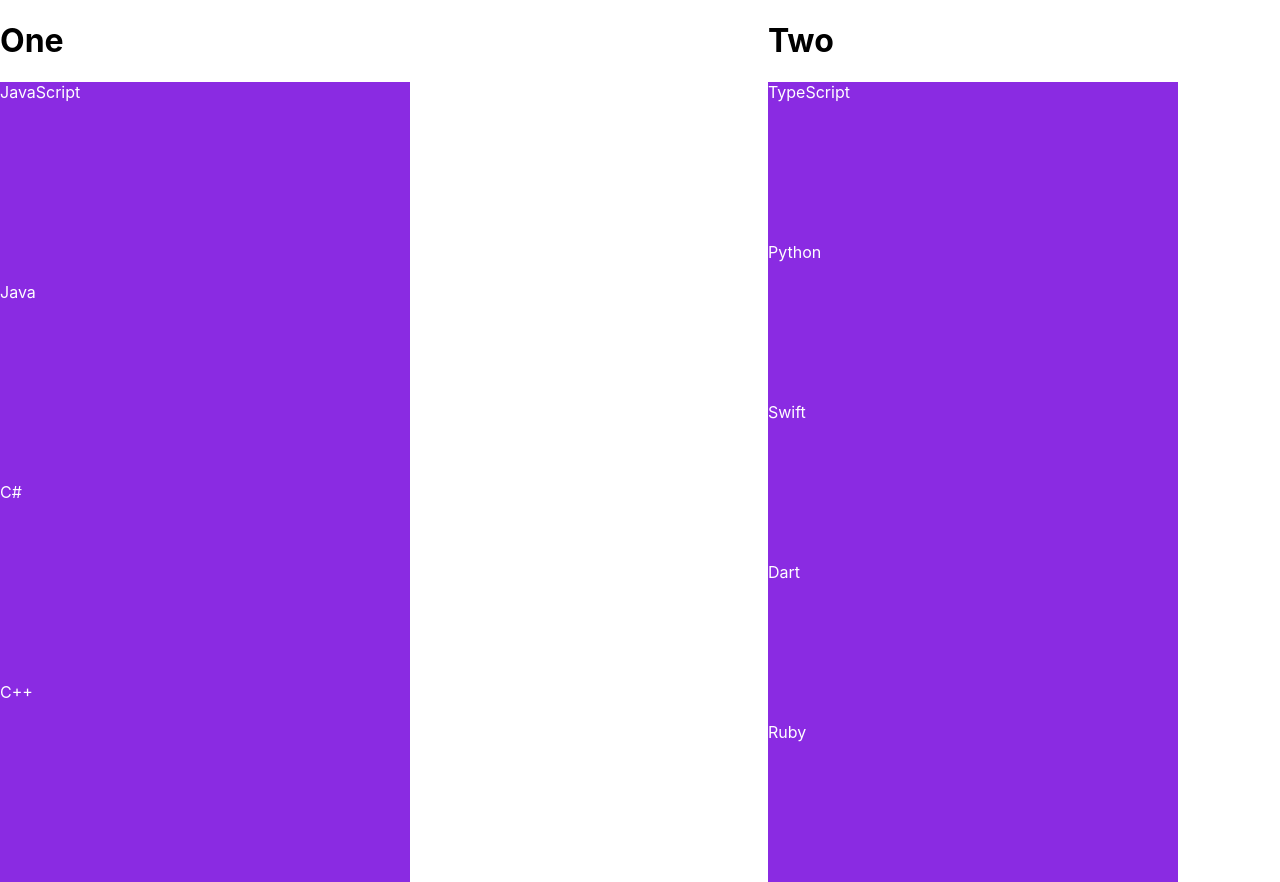
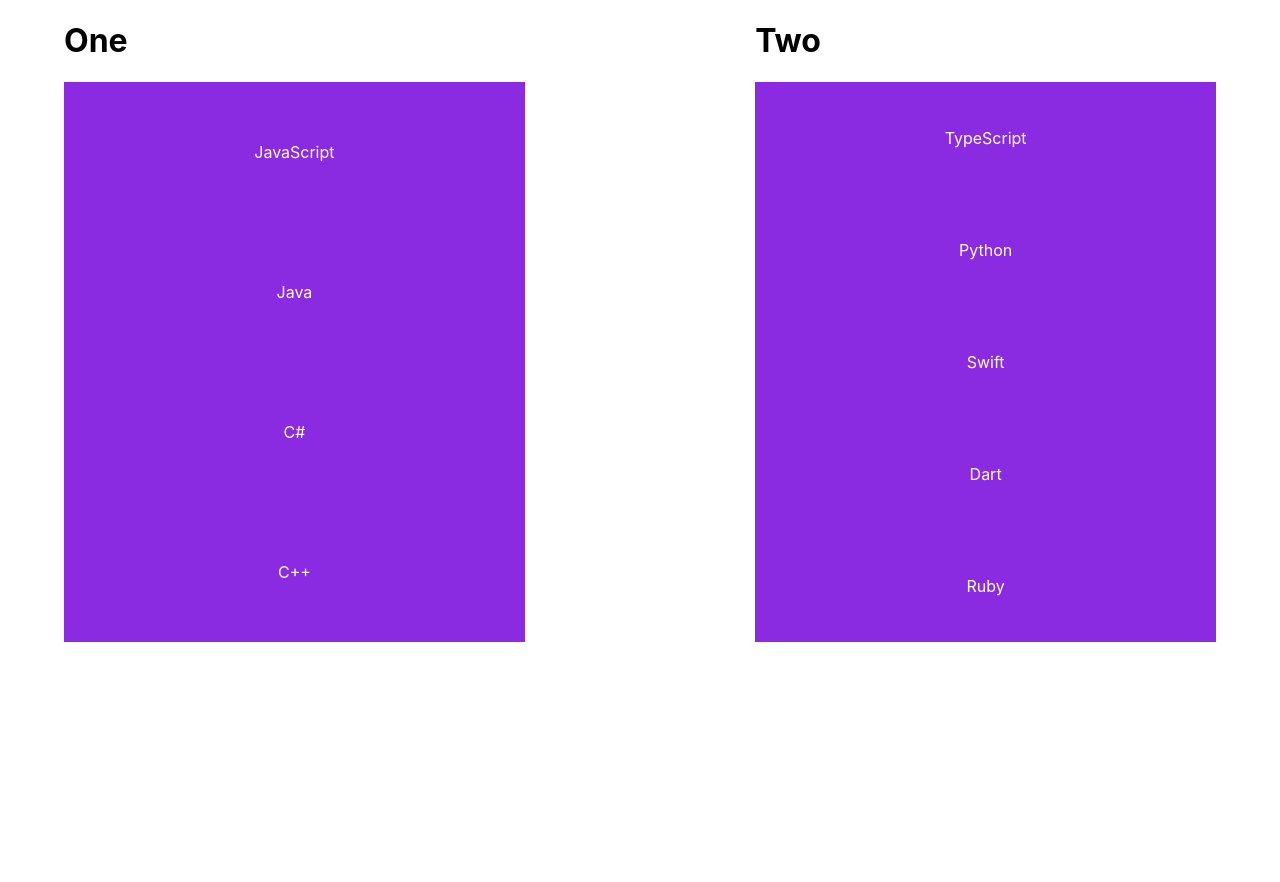
Before and after one commit to qubit88/dnd-wsipe-toggle-range, a React (Create React App) app: page / in a window 1280 px wide. After the commit the page ends 800 px from the top, so only its background shows below. Built offline with nearby package versions, Linux system fonts and the light colour scheme.

Commit message:
add styles to center confrim and visible item content

```diff
--- a/src/App.css
+++ b/src/App.css
@@ -2,11 +2,14 @@
   display: flex;
   justify-content: space-between;
   height: 100%;
+  width: 90%;
+  margin-left: auto;
+  margin-right: auto;
 }
 
 .App__row {
   width: 40%;
-  height: 100%;
+  height: 70%;
 }
 
 #root {
--- a/src/App.js
+++ b/src/App.js
@@ -49,7 +49,7 @@ class App extends React.Component {
     );
 
     const style = {
-      width: "80%",
+      width: "100%",
       height: "100%",
       display: "flex",
       flexDirection: "column"
--- a/src/ListItem/Confirm.css
+++ b/src/ListItem/Confirm.css
@@ -0,0 +1,7 @@
+.Confirm {
+  width: 100%;
+  height: 100%;
+  display: flex;
+  justify-content: center;
+  align-items: center;
+}
--- a/src/ListItem/Item.css
+++ b/src/ListItem/Item.css
@@ -3,4 +3,7 @@
   height: 100%;
   background-color: blueviolet;
   color: white;
+  display: flex;
+  justify-content: center;
+  align-items: center;
 }
--- a/src/SwipeRow/VisibleView.css
+++ b/src/SwipeRow/VisibleView.css
@@ -1,8 +1,5 @@
 .VisibleView {
   width: 100%;
   height: 100%;
-  display: flex;
-  justify-content: center;
-  align-content: center;
   cursor: pointer;
 }
--- a/src/SwipeRow/VisibleView.js
+++ b/src/SwipeRow/VisibleView.js
@@ -5,7 +5,7 @@ function VisibleView({ children }) {
   const [initialPos, setInitialPos] = useState(null);
   const [isSwiping, setIsSwiping] = useState(false);
   const [translate, setTranslate] = useState(0);
-  const threshold = 3;
+  const threshold = 2;
 
   function onMouseDown(event) {
     setInitialPos({ x: event.clientX, y: event.clientY });
@@ -17,17 +17,15 @@ function VisibleView({ children }) {
 
     console.log(deltaX);
 
-    if (deltaX > 20) {
     if (isSwiping) {
       // debugger;
       setTranslate(deltaX);
-      } else {
+    } else if (deltaX > 20) {
       const deltaY = Math.abs(initialPos.y - event.clientY);
       const s = deltaX / deltaY;
 
       if (s > threshold) {
         setIsSwiping(true);
-        }
       }
     }
   }
```
Lines whose indentation alone changed are shown as unchanged.
